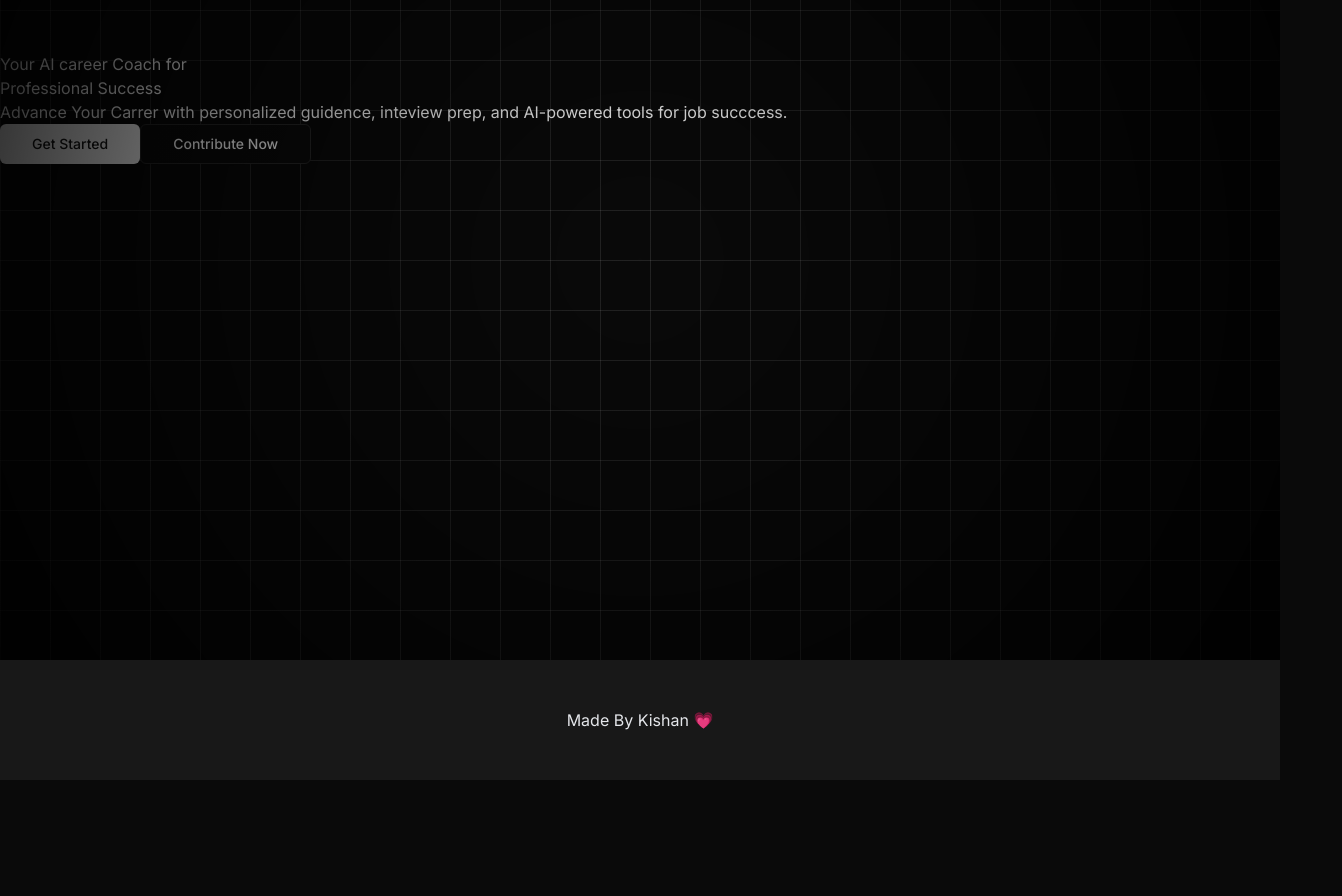
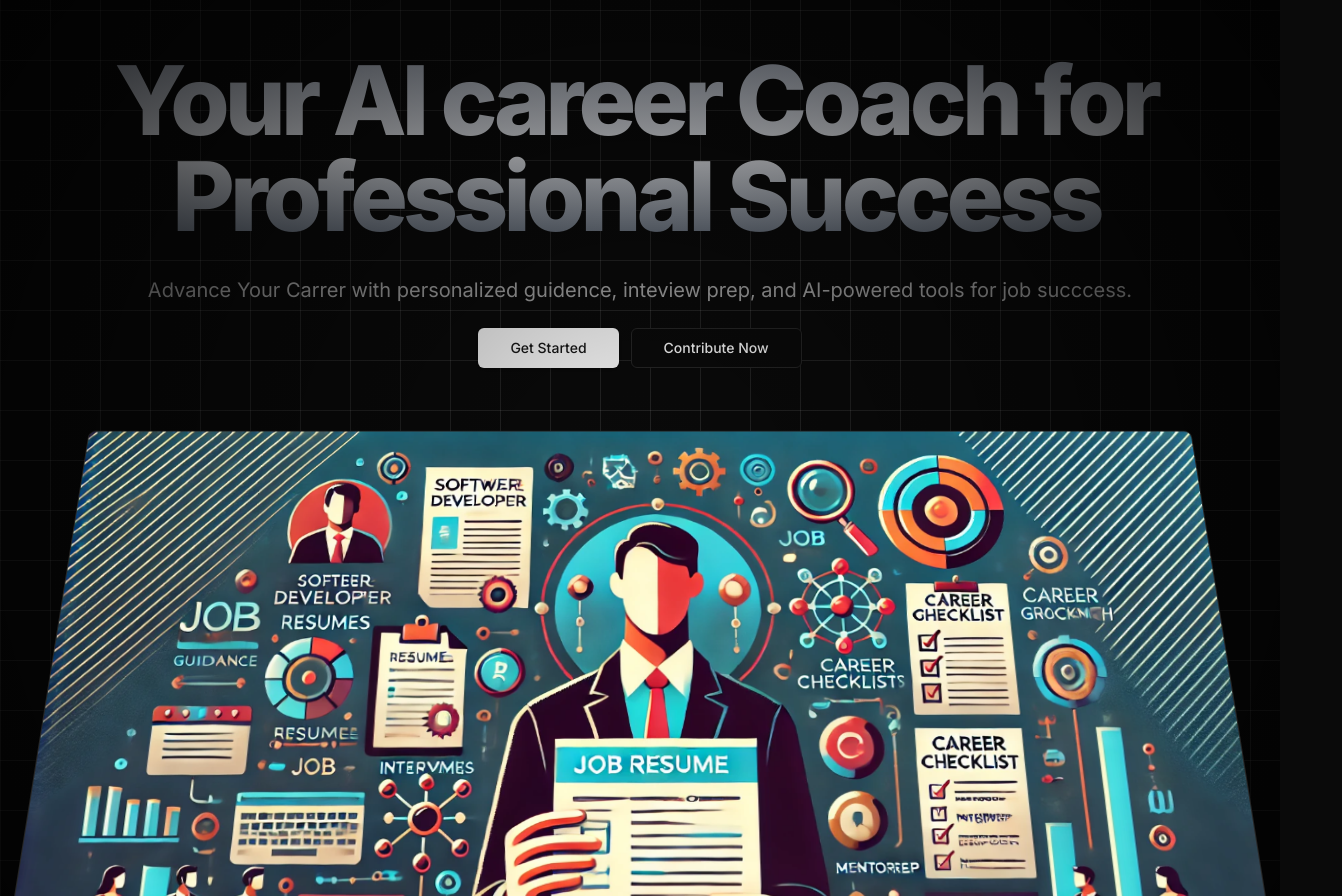
Before and after one commit to Kishan1835/mentor-x, a Next.js app: page / in a window 1280 px wide. Shown: the part 140-1036 px from the top of the page, 1342 px wide, since content can reach past the window. Before the commit the page ends 920 px from the top, so only its background shows below. Built offline with nearby package versions, Linux system fonts and the light colour scheme; no server answers.

Commit message:
scrolled feature in the hero-image

```diff
--- a/app/globals.css
+++ b/app/globals.css
@@ -124,7 +124,7 @@
 
 
 .grid-background {
-  position: fixed;
+  position: relative;
   top: 0;
   left: 0;
   width: 100%;
@@ -147,3 +147,28 @@
   height: 100%;
   background: radial-gradient(circle, transparent, rgba(0, 0, 0, 0.9));
 }
+
+@layer utilities {
+  .gradient {
+    @apply bg-gradient-to-b from-gray-400 via-gray-200 to-gray-600
+  }
+
+  .gradient-title {
+    @apply gradient font-extrabold tracking-tighter text-transparent bg-clip-text pb-2 pr-2
+  }
+}
+
+
+.hero-image-wrapper {
+  perspective: 1000px;
+
+}
+.hero-image {
+  transform: rotateX(15deg) scale(1);
+  transition: transform 0.5s ease-out;
+  will-change: transform;
+}
+
+.hero-image.scrolled {
+  transform: rotateX(0deg) scale(1) translateY(40px);
+}
--- a/components/header.jsx
+++ b/components/header.jsx
@@ -21,7 +21,7 @@ import {
 
 const Header = () => {
   return (
-    <header className="fixed top-1 w-full border-b bg-background/80 backdrop-blur-md z-50 supports-[backdrop-filter]:bg-background/60 items-baseline">
+    <header className="fixed top-0 w-full border-b bg-background/80 backdrop-blur-md z-50 supports-[backdrop-filter]:bg-background/60 items-baseline">
       <nav className="container  mx-auto  h-16 flex items-center justify-between ">
         <Link href="/">
           <Image
--- a/components/hero.jsx
+++ b/components/hero.jsx
@@ -1,33 +1,70 @@
-import React from "react";
+"use client"
+
+import React, { useEffect, useRef } from "react";
 import Link from "next/link";
 import { Button } from "@/components/ui/button";
+import Image from "next/image";
+
 
 const HeroSection = () => {
+
+  const imageRef = useRef(null)
+
+  useEffect(() => {
+    const imageElement = imageRef.current
+
+    const handleScroll = () => {
+      const scrollPostion = window.scrollY;
+      const scrollThreshold = 100;
+
+      if (scrollPostion > scrollThreshold) {
+        imageElement.classList.add("scrolled")
+      } else {
+        imageElement.classList.remove("scrolled")
+
+      }
+    }
+    window.addEventListener("scroll", handleScroll);
+    return () => window.removeEventListener("scroll", handleScroll);
+  }, [])
+
+
   return (
     <section className="w-full pt-36 md:pt-48 pb-10">
-      <div>
-        <div>
-          <h1>
+      <div className="space-y-6 text-center"  >
+        <div className="space-y-6 mx-auto">
+          <h1 className=" text-5xl font-bold md:txt-6xl lg:text-7xl xl:text-8xl gradient-title">
             Your AI career Coach for
             <br />
             Professional Success
           </h1>
-          <p>
+          <p className="mx-auto mz-w-[600px] text-muted-foreground md:text-xl">
             Advance Your Carrer with personalized guidence, inteview prep, and
             AI-powered tools for job succcess.
           </p>
         </div>
-        <div>
+        <div className="flex justify-center space-x-3">
           <Link href="/dashboard">
             <Button size="lg" className="px-8">
               Get Started
             </Button>
           </Link>
           <Link href="https://github.com/Kishan1835/mentor-x">
-            <Button size="lg" className="px-8" variant="outline">
+            <Button size="lg" variant="outline" className="px-8">
               Contribute Now
             </Button>
           </Link>
+        </div>
+        <div className="hero-image-wrapper mt-5 md:mt-0">
+          <div ref={imageRef} className="hero-image">
+            <Image
+              src={"/banner-X.jpeg"}
+              width={1200}
+              height={720}
+              alt="Banner Image"
+              className="rounded-lg shadow-2xl border mx-auto"
+              priority />
+          </div>
         </div>
       </div>
     </section>
```
